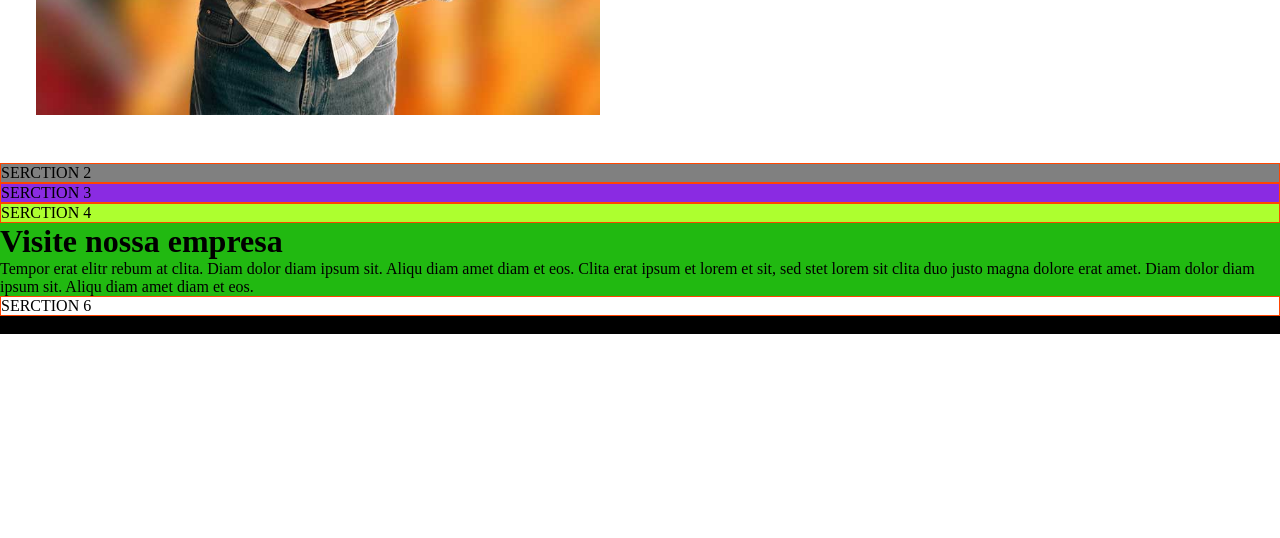
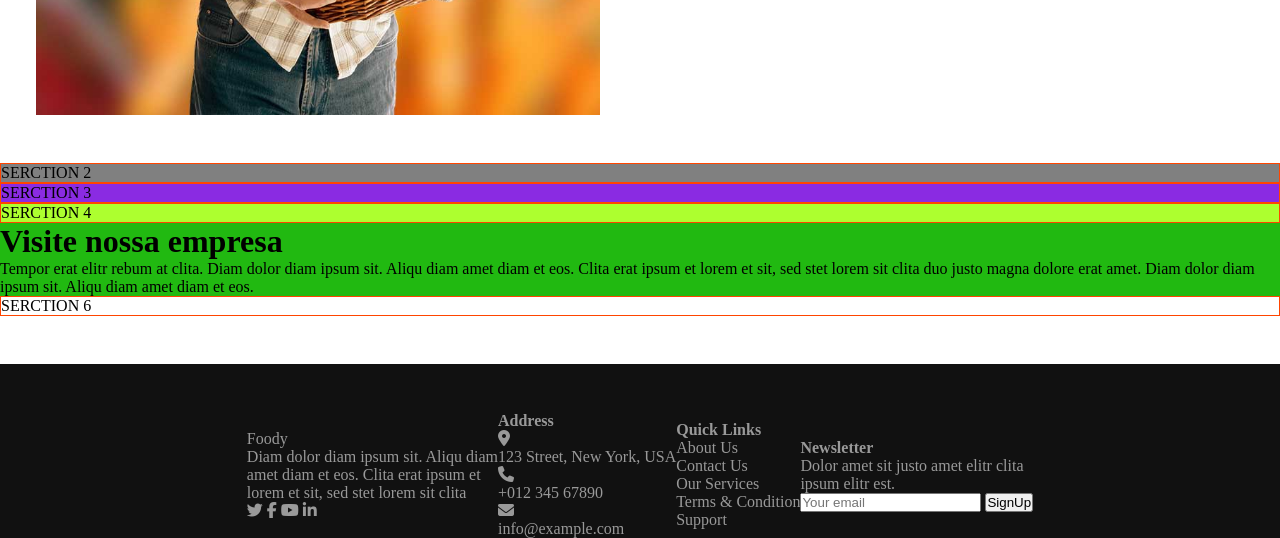
Before and after one commit to silvia-moreira/digital-college-fs11-projeto2023.1, a plain HTML site: page index.html in a window 1280 px wide. Shown: the part 1345-1883 px from the top of the page. Before the commit the page ends 1679 px from the top, so only its background shows below. Drawn offline with nearby package versions, Linux system fonts and the light colour scheme.

Commit message:
começando o footer

```diff
--- a/css/css sergio/style-sergio.css
+++ b/css/css sergio/style-sergio.css
@@ -1,3 +1,3 @@
-#sergio{
-
+#sergio .footer-container{
+    display: flex;
 }
--- a/css/style.css
+++ b/css/style.css
@@ -208,7 +208,15 @@ hr{
     background-color: white;
 }
 
-.footer{
-    background-color: aquamarine;
-    background-color: black;
+.footer-container .footer-content{
+    display: flex;
+    justify-content: center;
+    align-items: center;
+    background-color: #111;
+    color: #999;
+    /* width: 1344px; */
+    margin: 48px 0px 0px;
+    margin-right: auto;
+    margin-left: auto;
+    padding: 48px 12px 0px;
 }
--- a/index.html
+++ b/index.html
@@ -128,11 +128,49 @@
     <!-- FIM -->
 
     <!-- INICIO -->
-    <div id="sergio" class="footer">
-        <p>
-            FOOTER
-        </p>
-    </div>
+    <footer id="sergio" class="footer-container">
+        <div class="footer-content">
+            <div class="footer-foody">
+                <p>F<span>oo</span>dy</p>
+                <p>
+                    Diam dolor diam ipsum sit. Aliqu diam <br>
+                    amet diam et eos. Clita erat ipsum et <br>
+                    lorem et sit, sed stet lorem sit clita
+                </p>
+                <div class="footer-social">
+                    <i class="fa-brands fa-twitter"></i>
+                    <i class="fa-brands fa-facebook-f"></i>
+                    <i class="fa-brands fa-youtube"></i>
+                    <i class="fa-brands fa-linkedin-in"></i>
+                </div>
+            </div>
+            <div class="footer-address">
+                <h4>Address</h4>
+                <i class="fa-solid fa-location-dot"></i><p>123 Street, New York, USA</p>
+                <i class="fa-solid fa-phone"></i><p>+012 345 67890</p>
+                <i class="fa-solid fa-envelope"></i><p>info@example.com</p>
+            </div>
+            <div class="footer-links">
+                <h4>Quick Links</h4>
+                <p>About Us</p>
+                <p>Contact Us</p>
+                <p>Our Services</p>
+                <p>Terms & Condition</p>
+                <p>Support</p>
+            </div>
+            <div class="footer-newsletter">
+                <h4>Newsletter</h4>
+                <p>
+                    Dolor amet sit justo amet elitr clita <br>
+                    ipsum elitr est.
+                </p>
+                <form action="">
+                    <input type="email" name="email" id="email" placeholder="Your email">
+                    <button>SignUp</button>
+                </form>
+            </div>
+        </div>
+    </footer>
     <!-- FIM -->
 </body>
 
```
